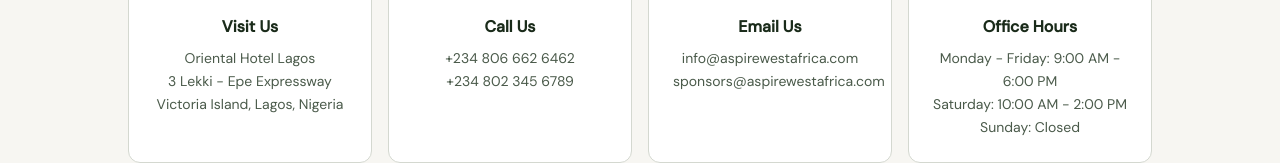
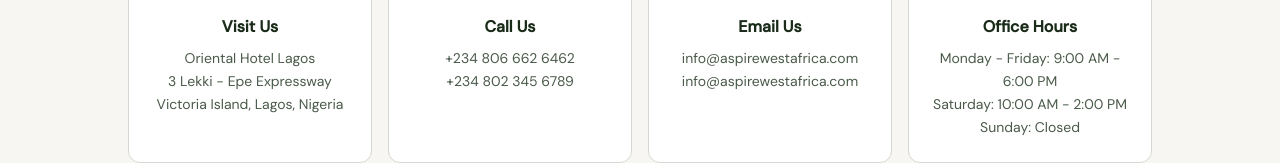
Before and after one commit to prbho/gammat, a Next.js app: page /contact in a window 1280 px wide. Shown: the part 494-657 px from the top of the page. Built offline with nearby package versions, Linux system fonts and the light colour scheme; no server answers.

Commit message:
email updated

```diff
--- a/app/api/get-involved/route.ts
+++ b/app/api/get-involved/route.ts
@@ -4,7 +4,7 @@
 export const runtime = "nodejs";
 
 const ORGANISER_EMAIL =
-  process.env.ORGANISER_EMAIL || "events@aspirewestafrica.com";
+  process.env.ORGANISER_EMAIL || "info@aspirewestafrica.com";
 const FROM_EMAIL = process.env.FROM_EMAIL || ORGANISER_EMAIL;
 
 const transporter = nodemailer.createTransport({
--- a/app/api/participation/route.ts
+++ b/app/api/participation/route.ts
@@ -4,7 +4,7 @@
 export const runtime = "nodejs";
 
 const ORGANISER_EMAIL =
-  process.env.ORGANISER_EMAIL || "events@aspirewestafrica.com";
+  process.env.ORGANISER_EMAIL || "info@aspirewestafrica.com";
 const FROM_EMAIL = process.env.FROM_EMAIL || ORGANISER_EMAIL;
 
 const transporter = nodemailer.createTransport({
--- a/app/contact/page.tsx
+++ b/app/contact/page.tsx
@@ -38,7 +38,7 @@
   {
     icon: Mail,
     title: "Email Us",
-    details: ["info@aspirewestafrica.com", "sponsors@aspirewestafrica.com"],
+    details: ["info@aspirewestafrica.com", "info@aspirewestafrica.com"],
     color: "#3db340",
     action: "mailto:info@aspirewestafrica.com",
   },
@@ -65,21 +65,21 @@
   {
     name: "Sponsorship Team",
     role: "Sponsorship & Exhibition Opportunities",
-    email: "sponsors@aspirewestafrica.com",
+    email: "info@aspirewestafrica.com",
     phone: "+234 802 345 6789",
     icon: Award,
   },
   {
     name: "Speakers Bureau",
     role: "Speaker Nominations & Panel Proposals",
-    email: "speakers@aspirewestafrica.com",
+    email: "info@aspirewestafrica.com",
     phone: "+234 803 456 7890",
     icon: Users,
   },
   {
     name: "Media & PR",
     role: "Media Accreditation & Press Inquiries",
-    email: "media@aspirewestafrica.com",
+    email: "info@aspirewestafrica.com",
     phone: "+234 804 567 8901",
     icon: Globe,
   },
--- a/app/exhibition/page.tsx
+++ b/app/exhibition/page.tsx
@@ -657,10 +657,10 @@
                     <p>
                       Send payment confirmation to{" "}
                       <a
-                        href="mailto:events@aspirewestafrica.com"
+                        href="mailto:info@aspirewestafrica.com"
                         className="text-[#3B6D11] underline"
                       >
-                        events@aspirewestafrica.com
+                        info@aspirewestafrica.com
                       </a>
                       .
                     </p>
--- a/app/register/page.tsx
+++ b/app/register/page.tsx
@@ -134,7 +134,7 @@
   },
 ];
 
-const emailForReceipt = "events@aspirewestafrica.com";
+const emailForReceipt = "info@aspirewestafrica.com";
 
 export default function RegisterPage() {
   const [step, setStep] = useState<1 | 2 | 3>(1);
--- a/app/sponsorship/page.tsx
+++ b/app/sponsorship/page.tsx
@@ -493,7 +493,7 @@
                   Call Us
                 </a>
                 <a
-                  href="mailto:sponsors@aspirewestafrica.com"
+                  href="mailto:info@aspirewestafrica.com"
                   className="inline-flex items-center gap-2 px-4 py-2 bg-white/10 border border-white/20 rounded-md text-sm text-white/70 hover:text-white transition-colors"
                 >
                   <Mail className="w-3.5 h-3.5" />
```
